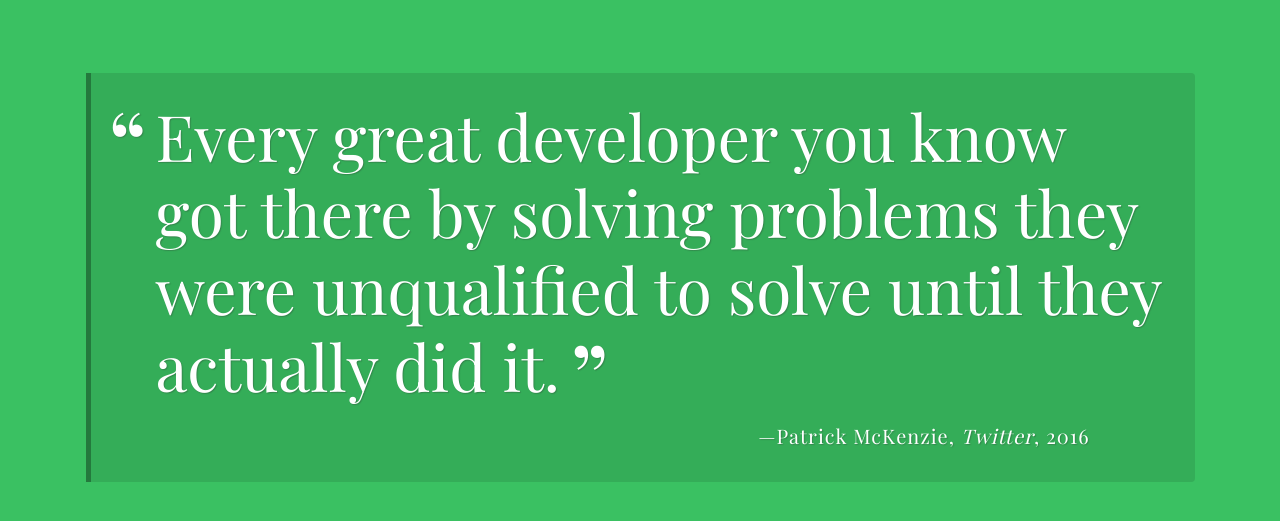
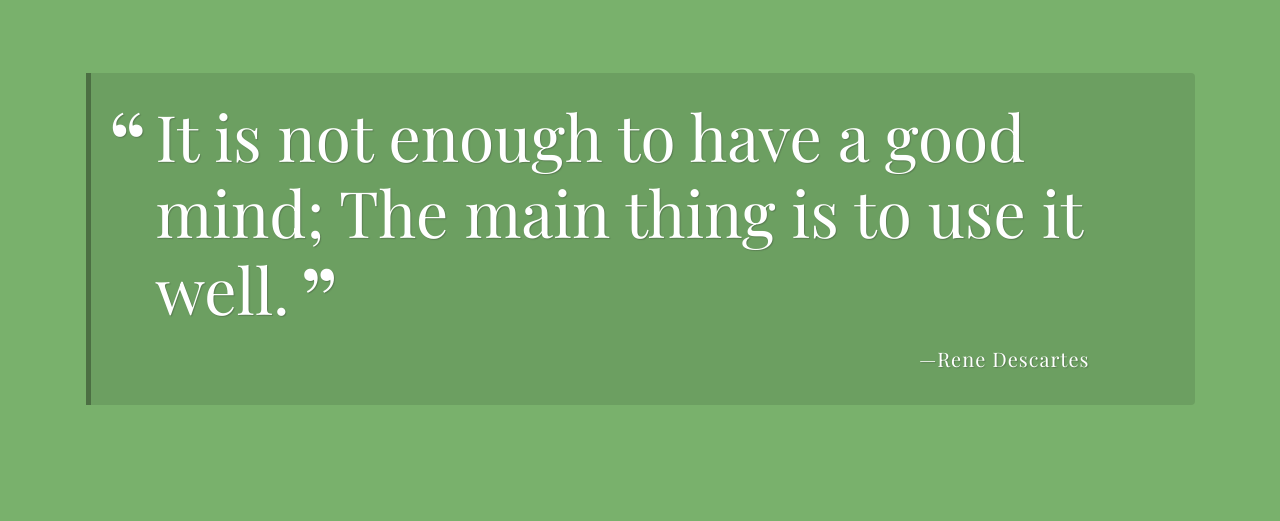
Before and after one commit to meganelloso/techdegree-proj-1, a plain HTML site: page index.html in a window 1280 px wide. Both pictures are taken after a click on the button "Show another quote". Shown: the part 147-668 px from the top of the page. Drawn offline with nearby package versions, Linux system fonts and the light colour scheme; a web font is replaced by a local one.

Commit message:
change bgcolor when click

```diff
--- a/index.html
+++ b/index.html
@@ -8,7 +8,7 @@
     <link rel="stylesheet" href="css/styles.css">
   </head>
 
-  <body>
+  <body id="body-change">
     <header>
       <h1>Random Quotes</h1>
       <button id="load-quote" class="load-quote">Show another quote</button>
--- a/js/script.js
+++ b/js/script.js
@@ -46,8 +46,16 @@ function printQuote() {
   let getId = document.getElementById('quote-box');
   getId.innerHTML = html;
 
+  let changeColor = document.getElementById('body-change');
+  changeColor.style.backgroundColor = randomBackgroundColor();
 }
 
-function
+function randomBackgroundColor() {
+  let red = Math.floor(Math.random() * 255);
+  let green = Math.floor(Math.random() * 255);
+  let blue = Math.floor(Math.random() * 255);
+
+  return "rgb(" + red + "," + green + "," + blue + ")";
+}
 
 document.getElementById('load-quote').addEventListener("click", printQuote, false);
```
Also changed, not shown: 1 other file.
